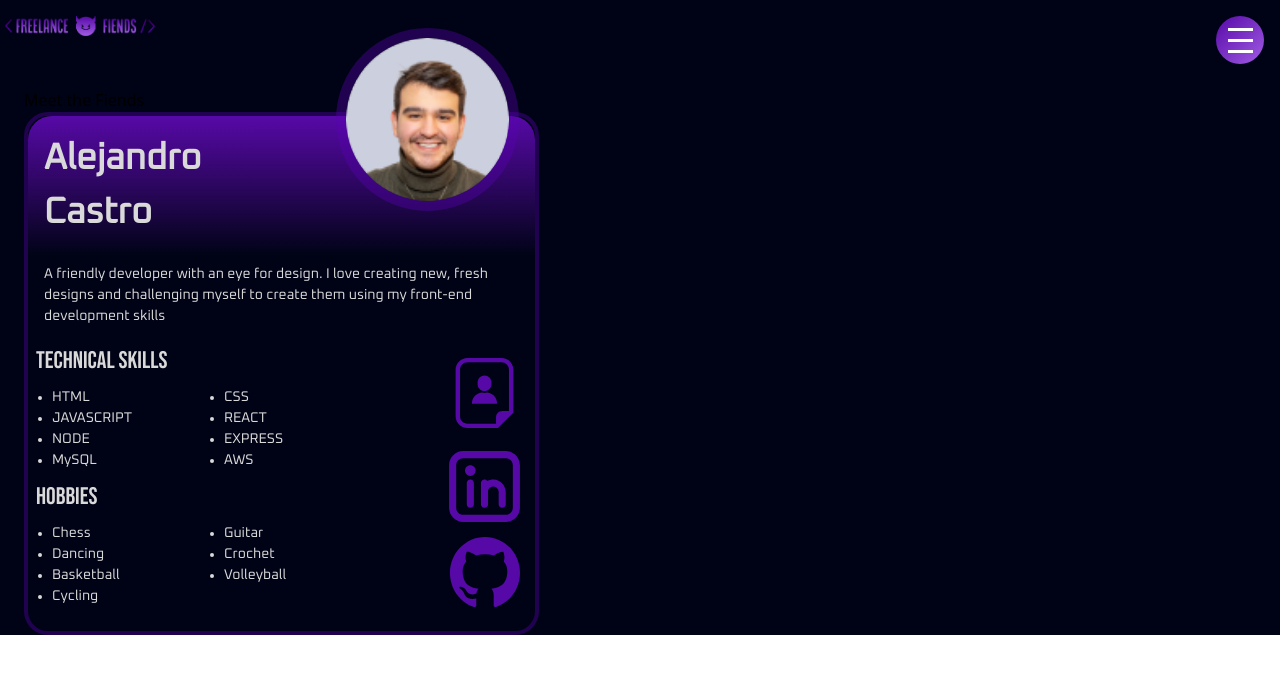
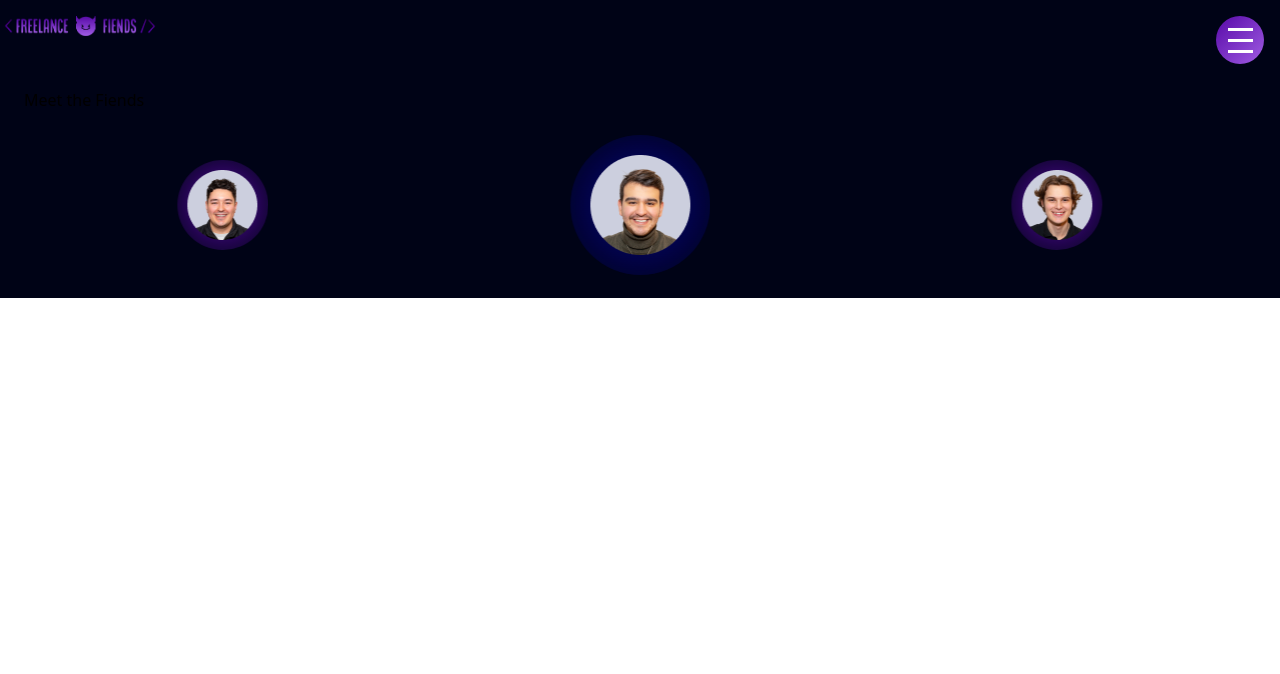
Before and after one commit to Matthewleslie12/FLF, a React (Vite) app: page / in a window 1280 px wide. Shown: the top 674 px of the page. Built offline with nearby package versions, Linux system fonts and the light colour scheme.

Commit message:
start spotlighting for swiper

```diff
--- /dev/null
+++ b/src/components/FiendPhotoCard/FiendPhotoCard.tsx
@@ -0,0 +1,14 @@
+import React from 'react';
+
+const FiendPhotoCard = ({pic}) => {
+
+  return (
+    <div className="w-[4.375rem] h-[4.375] m-0 flex items-center justify-center slider-spotlight">
+
+      <img className="w-[4.375rem] h-[4.375] m-0" src={pic} alt="picture of the developers"></img>
+
+    </div>
+  );
+};
+
+export default FiendPhotoCard;
--- a/src/components/FiendSpotlight/FiendSpotlight.tsx
+++ b/src/components/FiendSpotlight/FiendSpotlight.tsx
@@ -1,26 +1,61 @@
 import { Swiper, SwiperSlide } from 'swiper/react';
-
 import 'swiper/css';
-
 
 import Ben from "../../assets/fiends-pics/ben.png";
 import Alejo from "../../assets/fiends-pics/alejo.png";
 import Trap from "../../assets/fiends-pics/trap.png";
+import FiendPhotoCard from '../FiendPhotoCard/FiendPhotoCard';
+// import Matt from "../../assets/fiends-pics/matt.png";
+// import NG from "../../assets/fiends-pics/ng.png";
+// import Sam from "../../assets/fiends-pics/sam.png";
+
 
 const FiendSpotlight = () => {
+
+  const updateClasses = (e) => {
+    const slides = document.querySelectorAll(".swiper-slide");
+    slides.forEach((slide) => {
+      const targetEl = slide.children[0];
+      targetEl.classList.remove("center-spotlight");
+      targetEl.children[0].classList.remove("center-photo");
+      targetEl.classList.add("slider-spotlight");
+    }
+    )
+
+
+    const centerSlide = slides[e.activeIndex].children[0];
+    centerSlide.classList.remove("slider-spotlight")
+    centerSlide.classList.add("center-spotlight");
+    centerSlide.children[0].classList.add("center-photo");
+
+    console.log(slides[e.activeIndex])
+  }
+
+  const fiendPics = [Alejo,Trap,Ben,Alejo,Trap,Ben] //Matt,NG,Sam
   return (
     <Swiper
     slidesPerView={3}
-    spaceBetween={30}
+    spaceBetween={20}
     loop={true}
     centeredSlides={true}
+
+    onSwiper={(swiper) => console.log(swiper)}
+    onActiveIndexChange={(swiper) => updateClasses(swiper)}
+    onInit = {(swiper) => updateClasses(swiper)}
+    className = "w-[100%] h-[11.625rem]"
     >
-      <SwiperSlide><img className="w-[4.375rem] h-[4.375]" src={Alejo} alt="picture of the developers"></img></SwiperSlide>
-      <SwiperSlide><img className="w-[4.375rem] h-[4.375]" src={Trap} alt="picture of the developers"></img></SwiperSlide>
-      <SwiperSlide><img className="w-[4.375rem] h-[4.375]" src="" alt="picture of the developers"></img></SwiperSlide>
-      <SwiperSlide><img className="w-[4.375rem] h-[4.375]" src="" alt="picture of the developers"></img></SwiperSlide>
-      <SwiperSlide><img className="w-[4.375rem] h-[4.375]" src="" alt="picture of the developers"></img></SwiperSlide>
-      <SwiperSlide><img className="w-[4.375rem] h-[4.375]" src={Ben} alt="picture of the developers"></img></SwiperSlide>
+      {fiendPics.map((pic,index) => {
+        return (<SwiperSlide key={index} className="flex items-center justify-center">
+          <FiendPhotoCard pic={pic} />
+        </SwiperSlide >)
+      })}
+      {/* <SwiperSlide className=""><img className="w-[4.375rem] h-[4.375] m-0" src={Alejo} alt="picture of the developers"></img></SwiperSlide >
+      <SwiperSlide className=""><img className="w-[4.375rem] h-[4.375] m-0" src={Trap} alt="picture of the developers"></img></SwiperSlide >
+      <SwiperSlide className=""><img className="w-[4.375rem] h-[4.375] m-0" src={Ben} alt="picture of the developers"></img></SwiperSlide >
+      <SwiperSlide className=""><img className="w-[4.375rem] h-[4.375] m-0" src={Alejo} alt="picture of the developers"></img></SwiperSlide >
+      <SwiperSlide className=""><img className="w-[4.375rem] h-[4.375] m-0" src={Trap} alt="picture of the developers"></img></SwiperSlide >
+      <SwiperSlide className=""><img className="w-[4.375rem] h-[4.375] m-0" src={Ben} alt="picture of the developers"></img></SwiperSlide >
+       */}
 
     </Swiper>
   );
--- a/src/components/Fiends/Fiends.tsx
+++ b/src/components/Fiends/Fiends.tsx
@@ -27,16 +27,16 @@ const Fiends = () => {
     <div className="m-lg">
       <h1>Meet the Fiends</h1>
       <div>
-        {/* <FiendSpotlight /> */}
+        <FiendSpotlight />
       </div>
       <div>
-        <BioCard
+        {/* <BioCard
           id = {activeFiendBio.id}
           name={activeFiendBio.name}
           bio={activeFiendBio.bio}
           techStack={activeFiendBio.techStack}
           hobbies={activeFiendBio.hobbies}
-        />
+        /> */}
 
       </div>
 
--- a/src/index.css
+++ b/src/index.css
@@ -70,3 +70,34 @@
       #A05CE3
     );
 }
+
+.center-spotlight {
+    background-image: radial-gradient(
+      circle at 50% 50%,
+      #050481,
+      transparent
+
+    );
+    width: 8.75rem;
+    height: 8.75rem;
+    border-radius:100%;
+
+}
+
+.slider-spotlight{
+  background-image: radial-gradient(
+    circle at 50% 50%,
+    #5709A7,
+    transparent
+  );
+  width: 5.687rem;
+  height: 5.687rem;
+  border-radius:100%;
+  margin:0;
+
+}
+
+.center-photo{
+    width: 6.25rem;
+    height: 6.25rem;
+}
```
